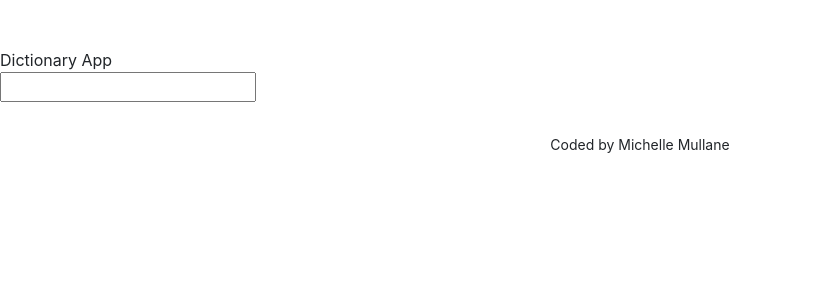
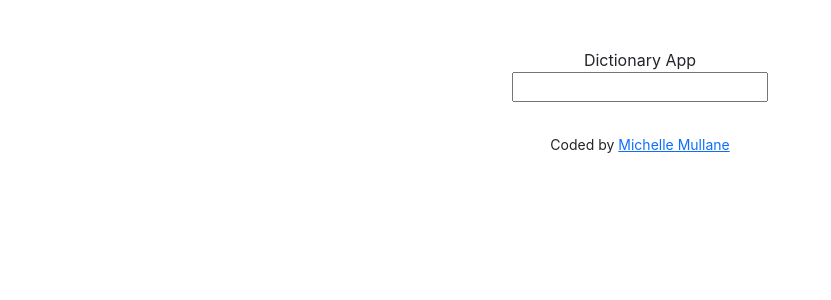
Before and after one commit to MichelleMullane/Dictionary, a React (Create React App) app: page / in a window 1280 px wide. Shown: the top 300 px of the page, without its empty margins (0-831 px from the left). Built offline with nearby package versions, Linux system fonts and the light colour scheme.

Commit message:
styled page a bit and added github link

```diff
--- a/src/App.css
+++ b/src/App.css
@@ -1,4 +1,7 @@
+.App {
+  text-align: center;
+}
+
 .App-footer {
-  text-align: center;
   margin: 30px 0;
 }
--- a/src/App.js
+++ b/src/App.js
@@ -9,7 +9,16 @@ function App() {
         <Dictionary />
       </main>
       <footer className="App-footer">
-        <small>Coded by Michelle Mullane</small>
+        <small>
+          Coded by{" "}
+          <a
+            href="https://github.com/MichelleMullane"
+            target="_blank"
+            rel="noreferrer"
+          >
+            Michelle Mullane
+          </a>
+        </small>
       </footer>
     </div>
   );
--- a/src/Meaning.js
+++ b/src/Meaning.js
@@ -3,10 +3,12 @@ import React from "react";
 export default function Meaning(props) {
   console.log("meaning props", props);
   return (
-    <div className="Meaning">
-      <h3>POS: {props.meaning.partOfSpeech}</h3>
-      <p>Def: {props.meaning.definition}</p>
-      <p>Example: {props.meaning.example || "no example"}</p>
-    </div>
+    <li className="Meaning">
+      <h4 className="d-inline">{props.meaning.partOfSpeech}</h4>
+      <p>{props.meaning.definition}</p>
+      {props.meaning.example ? (
+        <p className="text-secondary">"{props.meaning.example}"</p>
+      ) : null}
+    </li>
   );
 }
--- /dev/null
+++ b/src/Results.css
@@ -0,0 +1,3 @@
+.Results-meanings {
+  list-style-position: inside;
+}
--- a/src/Results.js
+++ b/src/Results.js
@@ -1,5 +1,6 @@
 import React from "react";
 import Meaning from "./Meaning";
+import "./Results.css";
 
 export default function Results(props) {
   console.log("Results props", props.results);
@@ -7,6 +8,7 @@ export default function Results(props) {
     return (
       <div className="Results">
         <h2>{props.results.word}</h2>
+        <ol className="Results-meanings">
           {props.results.meanings.map(function (meaning, index) {
             return (
               <div key={index}>
@@ -14,6 +16,7 @@ export default function Results(props) {
               </div>
             );
           })}
+        </ol>
       </div>
     );
   } else {
```
Lines whose indentation alone changed are shown as unchanged.
